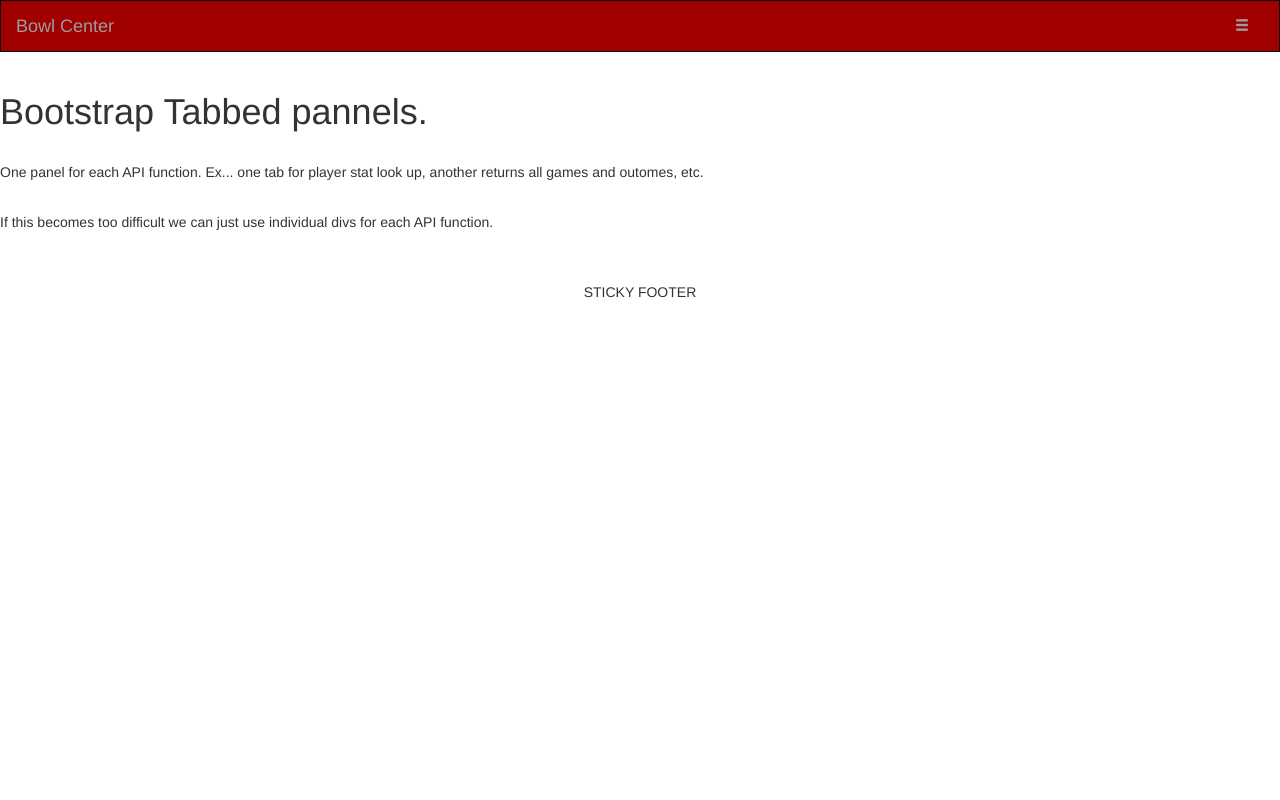
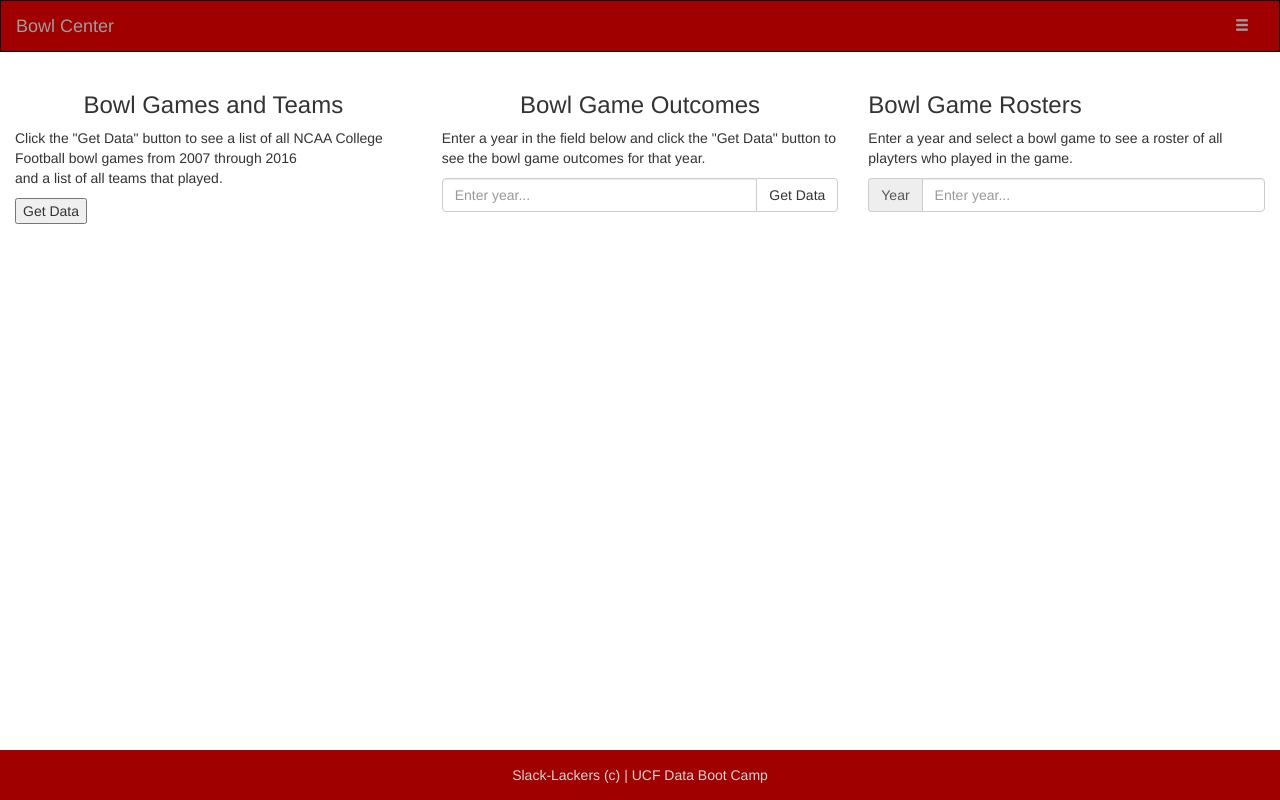
Before and after one commit to ctran301/College-FootBall-Bowl-Center, a Flask app: page /stats in a window 1280 px wide. Run offline with Flask 2, Linux system fonts and the light colour scheme; parts of the project's set-up code (start-up, migrations or seed data) failed here and were passed over; some libraries are stand-ins or nearby versions.

```diff
--- a/app.py
+++ b/app.py
@@ -129,12 +129,17 @@ def history():
 #=====================
 @app.route("/apiV1.0/<bowl>/<year>")
 def players(bowl,year):
+    roster = {}
+
+    #roster query
 
     return (
         "Bowl team roster (by year):"+
         "User selects a bowl game and a year from drop downs."+
         "Returns a player roster who played in a specific bowl game and specific year."
-    )
+
+        # render_template("player_roster.html", roster = roster)
+        )
 
 if __name__ == '__main__':
     app.run(debug=True)
--- a/templates/api.html
+++ b/templates/api.html
@@ -69,7 +69,9 @@
                 </div> <!--End Left Nav col div-->
             </div> <!--End Content panels row-->
 
-            <div class="row text-center"> <!--Footer row--><br/><br/>STICKY FOOTER</div> <!--End Footer row-->
+            <div class="row text-center"> <!--Start footer row-->
+                <div class="footer navbar-fixed-bottom">Slack-Lackers (c) | UCF Data Boot Camp</div>
+            </div><!--End footer row-->
 
         </div><!--End main container-->
 
--- a/templates/data.html
+++ b/templates/data.html
@@ -26,7 +26,9 @@
                 <div class="col-md-3"> <!--Content--></div> <!--End Left Nav col div-->
             </div> <!--End Content panels row-->
 
-            <div class="row"> <!--Footer row--></div> <!--End Footer row-->
+            <div class="row text-center"> <!--Start footer row-->
+                <div class="footer navbar-fixed-bottom">Slack-Lackers (c) | UCF Data Boot Camp</div>
+            </div><!--End footer row-->
 
         </div><!--End main container-->
 
--- a/templates/extract.html
+++ b/templates/extract.html
@@ -26,7 +26,9 @@
                 <div class="col-md-3"> <!--Content--></div> <!--End Left Nav col div-->
             </div> <!--End Content panels row-->
 
-            <div class="row"> <!--Footer row--></div> <!--End Footer row-->
+            <div class="row text-center"> <!--Start footer row-->
+                <div class="footer navbar-fixed-bottom">Slack-Lackers (c) | UCF Data Boot Camp</div>
+            </div><!--End footer row-->
 
         </div><!--End main container-->
 
--- a/templates/index.html
+++ b/templates/index.html
@@ -78,9 +78,7 @@
             </div> <!--End Content row-->
 
             <div class="row text-center"> <!--Start footer row-->
-              <div class="col-xs-12">
-                <div class="footer navbar-fixed-bottom">Slack-Lackers (c) | UCF Data Boot Camp</div>
-              </div>
+              <div class="footer navbar-fixed-bottom">Slack-Lackers (c) | UCF Data Boot Camp</div>
             </div><!--End footer row-->
 
         </div><!--End main container-->
--- a/templates/load.html
+++ b/templates/load.html
@@ -26,7 +26,9 @@
                 <div class="col-md-3"> <!--Content--></div> <!--End Left Nav col div-->
             </div> <!--End Content panels row-->
 
-            <div class="row"> <!--Footer row--></div> <!--End Footer row-->
+            <div class="row text-center"> <!--Start footer row-->
+                <div class="footer navbar-fixed-bottom">Slack-Lackers (c) | UCF Data Boot Camp</div>
+            </div><!--End footer row-->
 
         </div><!--End main container-->
 
--- a/templates/stats.html
+++ b/templates/stats.html
@@ -55,13 +55,42 @@
             </div> <!--End Navbar row-->
 
             <div class="row"> <!--Tabbed panels row-->
-                <h1>Bootstrap Tabbed pannels.</h1><br/>
-                <p> One panel for each API function. Ex... one tab for player stat look up, another returns all games and outomes, etc.</p><br/>
-                <p>If this becomes too difficult we can just use individual divs for each API function.</p>
+              <div class="col-xs-12 col-md-4"> <!--Start All Bowls Games col-->
+                <h3 class="text-center">Bowl Games and Teams</h3>
+                <p>
+                  Click the "Get Data" button to see a list of all NCAA College Football bowl games from 2007 through 2016<br/>
+                  and a list of all teams that played.
+                </p>
+                <button class="button" onclick="">Get Data</button>
+              </div><!--End All Bowl Games col-->
+
+              <div class="col-xs-12 col-md-4"> <!--Start Game Outcomes col-->
+                <h3 class="text-center">Bowl Game Outcomes</h3>
+                <p>Enter a year in the field below and click the "Get Data" button to see the bowl game outcomes for that year.</p>
+
+                <div class="input-group">
+                    <input type="text" class="form-control" placeholder="Enter year...">
+                    <span class="input-group-btn">
+                      <button class="btn btn-default" type="button">Get Data</button>
+                    </span>
+                  </div><!-- /input-group -->
+              </div> <!--End Game Outcomes col-->
+
+              <div class="col-xs-12 col-md-4"> <!--Start Player Roster col-->
+                <h3>Bowl Game Rosters</h3>
+                <p>Enter a year and select a bowl game to see a roster of all playters who played in the game.</p>
+                <div class="input-group">
+                    <span class="input-group-addon" id="basic-addon1">Year</span>
+                    <input type="text" class="form-control" placeholder="Enter year..." aria-describedby="basic-addon1">
+                  </div>
+              </div> <!--Start Player Roster col-->
+
             </div> <!--End Tabbed panels row-->
                 <!--Tabbed panels ref https://getbootstrap.com/docs/3.3/javascript/#tabs-usage-->
 
-            <div class="row text-center"> <!--Footer row--><br/><br/>STICKY FOOTER</div> <!--End Footer row-->
+            <div class="row text-center"> <!--Start footer row-->
+              <div class="footer navbar-fixed-bottom">Slack-Lackers (c) | UCF Data Boot Camp</div>
+            </div><!--End footer row-->
 
         </div><!--End main container-->
 
--- a/templates/transform.html
+++ b/templates/transform.html
@@ -26,7 +26,9 @@
                 <div class="col-md-3"> <!--Content--></div> <!--End Left Nav col div-->
             </div> <!--End Content panels row-->
 
-            <div class="row"> <!--Footer row--></div> <!--End Footer row-->
+            <div class="row text-center"> <!--Start footer row-->
+                <div class="footer navbar-fixed-bottom">Slack-Lackers (c) | UCF Data Boot Camp</div>
+            </div><!--End footer row-->
 
         </div><!--End main container-->
 
```
